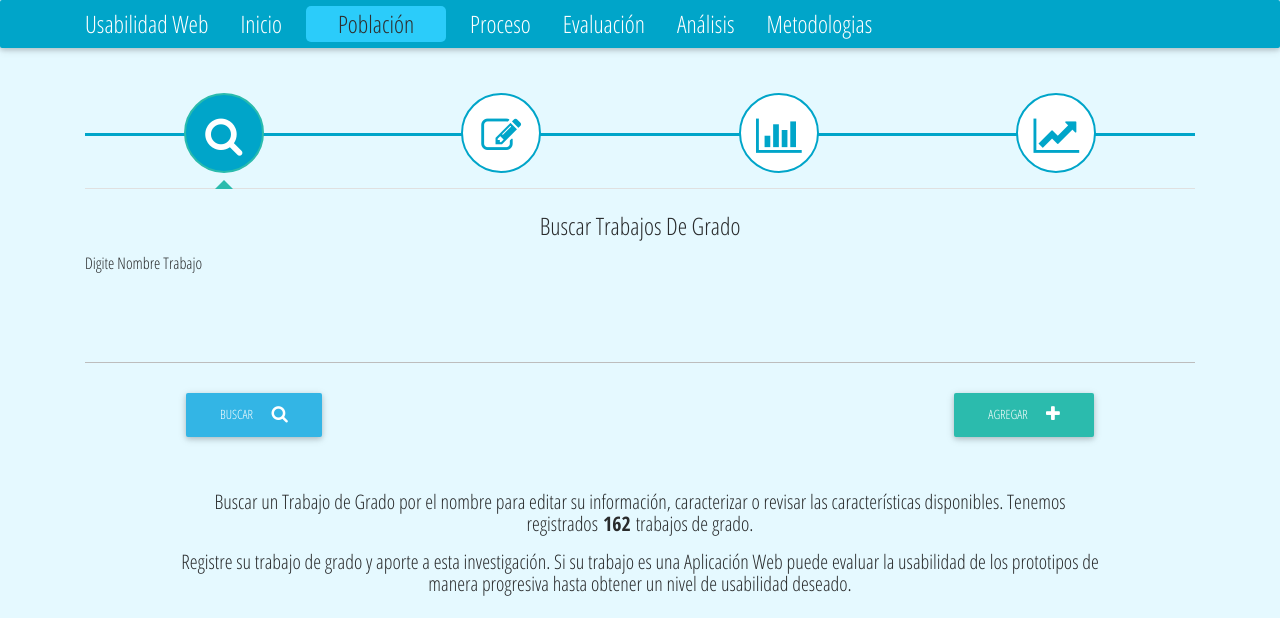
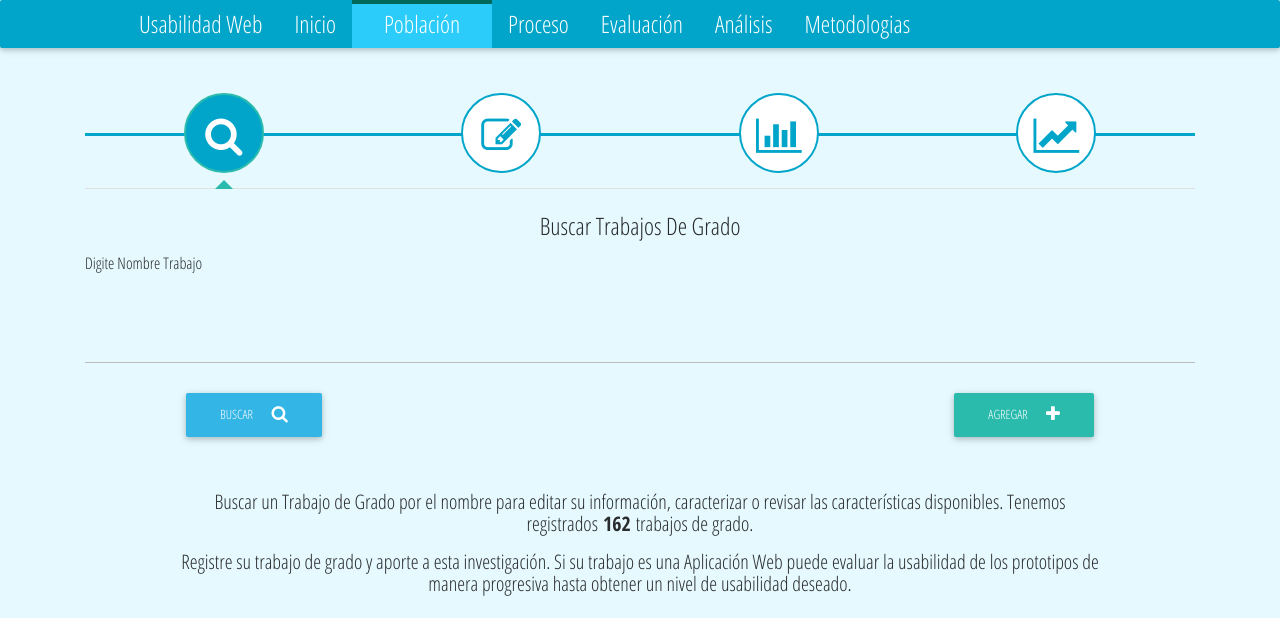
Before and after one commit to SmartEmotions/UsabilityWeb, a Django app: page /works/ in a window 1280 px wide. Shown: the top 618 px of the page. Run offline with Django 3.2, Linux system fonts and the light colour scheme; parts of the project's set-up code (start-up, migrations or seed data) failed here and were passed over; some libraries are stand-ins or nearby versions.

Commit message:
Navbar Style

```diff
--- a/Population/templates/includes/scripts/scriptsLoadCharacteristics.html
+++ b/Population/templates/includes/scripts/scriptsLoadCharacteristics.html
@@ -115,7 +115,7 @@ function getDataLine(characteristic)
         data: {format:"json"},
         success:function(datos)
         {
-            drawTimeLine(datos, characteristic, canvas, height);
+            drawTimeLine(datos, characteristic, canvas);
             return true;
         }
     });
--- a/static/css/style.css
+++ b/static/css/style.css
@@ -36,50 +36,58 @@ a.navbar-brand
     font-size: 1.5rem !important;
 }
 
+.navbar-toggleable-md .navbar-collapse
+{
+    height: 3rem;
+}
+nav.navbar div.container
+{
+    margin-right: inherit;
+}
 .navbar.scrolling-navbar
 {
-    padding-top: 2px;
-    padding-bottom: 2px;
+    padding-top: 0px;
+    padding-bottom: 0px;
+}
+
+.navbar-nav .nav-item
+{
+    vertical-align: bottom !important;
+}
+
+.navbar-nav .nav-item .nav-link
+{
+    height: 100%;
+    padding-left:  1rem;
+    padding-right: 1rem;
+    padding-top: 0.1rem;
+    border-top: 0.3rem solid #00a5c9;
+    margin-bottom: auto;
 }
 
 .navbar-nav .nav-item.active > .nav-link
 {
     background-color: #2BCCFA !important;
-    border-top-left-radius: 5px;
-	border-top-right-radius: 5px;
-	border-bottom-right-radius: 5px;
-	border-bottom-left-radius: 5px;
     padding-left:  2rem;
     padding-right: 2rem;
-    color: #2E2E2E !important;
+    border-top-color: #00695c !important;
+    /*height: 4rem;*/
+    /*border-bottom-right-radius: 1.5rem;
+	border-bottom-left-radius: 1.5rem;*/
 }
+
+/* Radicado Claro 624565029*/
 
 .navbar-nav .nav-item:hover > .nav-link
 {
     background-color: #2BDCFA !important;
-    border-top-left-radius: 5px;
-	border-top-right-radius: 5px;
-	border-bottom-right-radius: 5px;
-	border-bottom-left-radius: 5px;
+    box-shadow: 0 0 0.2rem #2BCCFA;
     padding-left:  2rem;
     padding-right: 2rem;
     color: #4B515D !important;
+    border-top-color: #00695c !important;
 }
 
-.navbar-nav .nav-item.active:last-child:before,
-.navbar-nav .nav-item.active:last-child:after {
-  content: '';
-  display: block;
-  position: absolute;
-  pointer-events: none;
-  -webkit-transition: left 1.3s ease;
-  transition: left 1.3s ease;
-}
-
-.nav-link
-{
-    padding: 0;
-}
 footer.page-footer
 {
     background-color: #ffffff;
@@ -101,6 +109,15 @@ footer.page-footer a
     .objects-init
     {
         margin-top: 3rem;
+    }
+    .navbar-toggleable-md .navbar-collapse
+    {
+        height: auto;
+    }
+    .navbar-nav .nav-item .nav-link
+    {
+        padding-top: 0.5rem;
+        border-top: 0;
     }
 }
 @media only screen and (max-height: 480px)
@@ -286,6 +303,11 @@ span.round-tab:hover > i
     color: #FFF !important;
 }
 
+ul.nav-tabs li.nav-item a.disabled
+{
+    pointer-events: none;
+}
+
 .wizard .nav-tabs > li
 {
     width: 25%;
--- a/templates/includes/navbar.html
+++ b/templates/includes/navbar.html
@@ -20,33 +20,33 @@
 
         <div class="collapse navbar-collapse center-on-small-only" id="mainNavbar">
             <ul class="navbar-nav">
-                <li class="nav-item pl-2 pr-2" id="item-main">
+                <li class="nav-item" id="item-main">
                     <a class="nav-link"
                        href="{% url 'init-view' %}">
                         Inicio
                     </a>
                 </li>
-                <li class="nav-item pl-2 pr-2" id="item-popu">
+                <li class="nav-item" id="item-popu">
                     <a class="nav-link" href="{% url 'grade-works' %}">
                         Población
                     </a>
                 </li>
-                <li class="nav-item pl-2 pr-2">
+                <li class="nav-item">
                     <a class="nav-link" href="#contact">
                         Proceso
                     </a>
                 </li>
-                <li class="nav-item pl-2 pr-2">
+                <li class="nav-item">
                     <a class="nav-link" href="">
                         Evaluación
                     </a>
                 </li>
-                <li class="nav-item pl-2 pr-2">
+                <li class="nav-item">
                     <a class="nav-link" href="#analysis">
                         Análisis
                     </a>
                 </li>
-                <li class="nav-item pl-2 pr-2">
+                <li class="nav-item">
                     <a class="nav-link" href="#contact">
                         Metodologias
                     </a>
```
